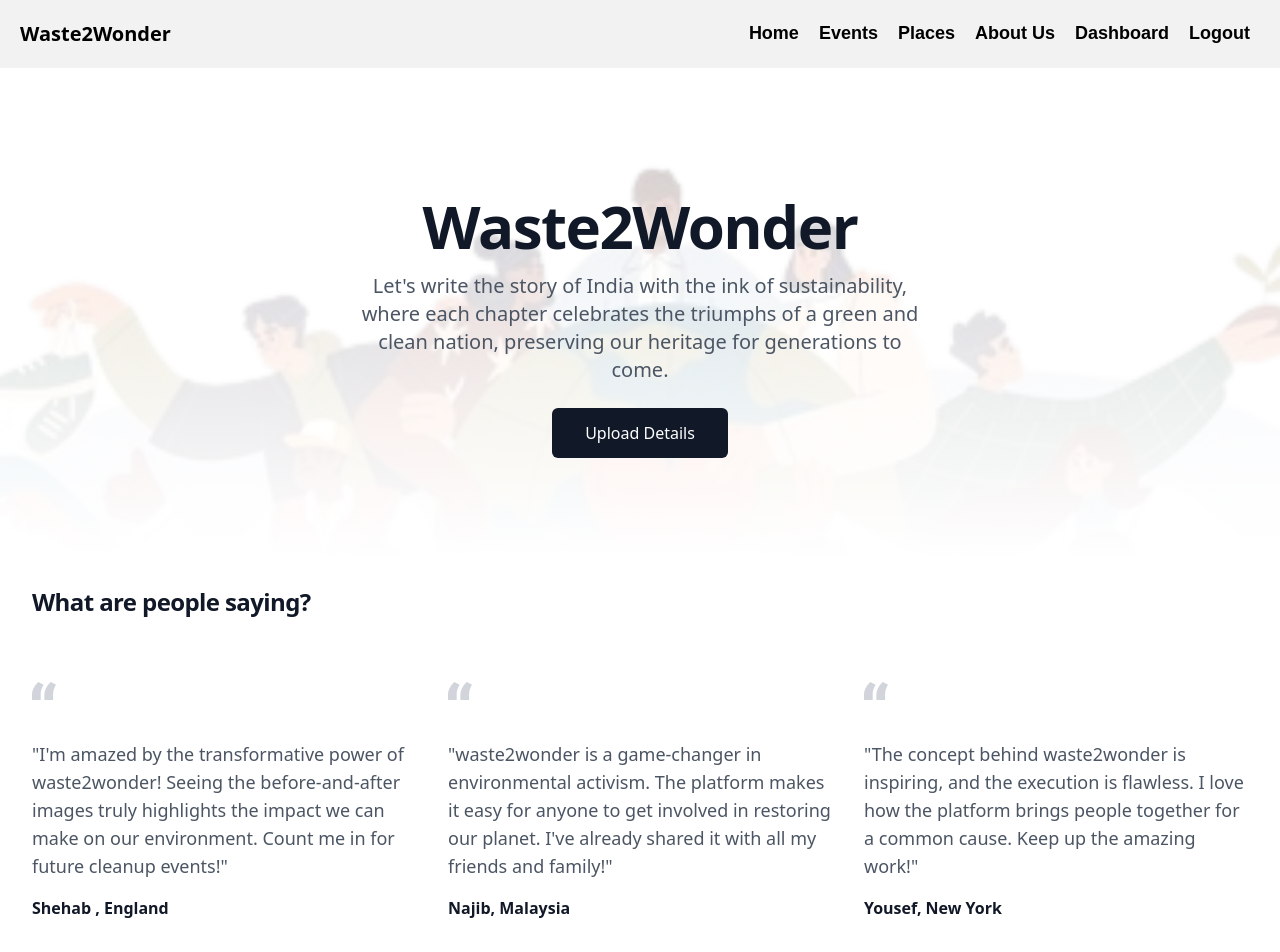
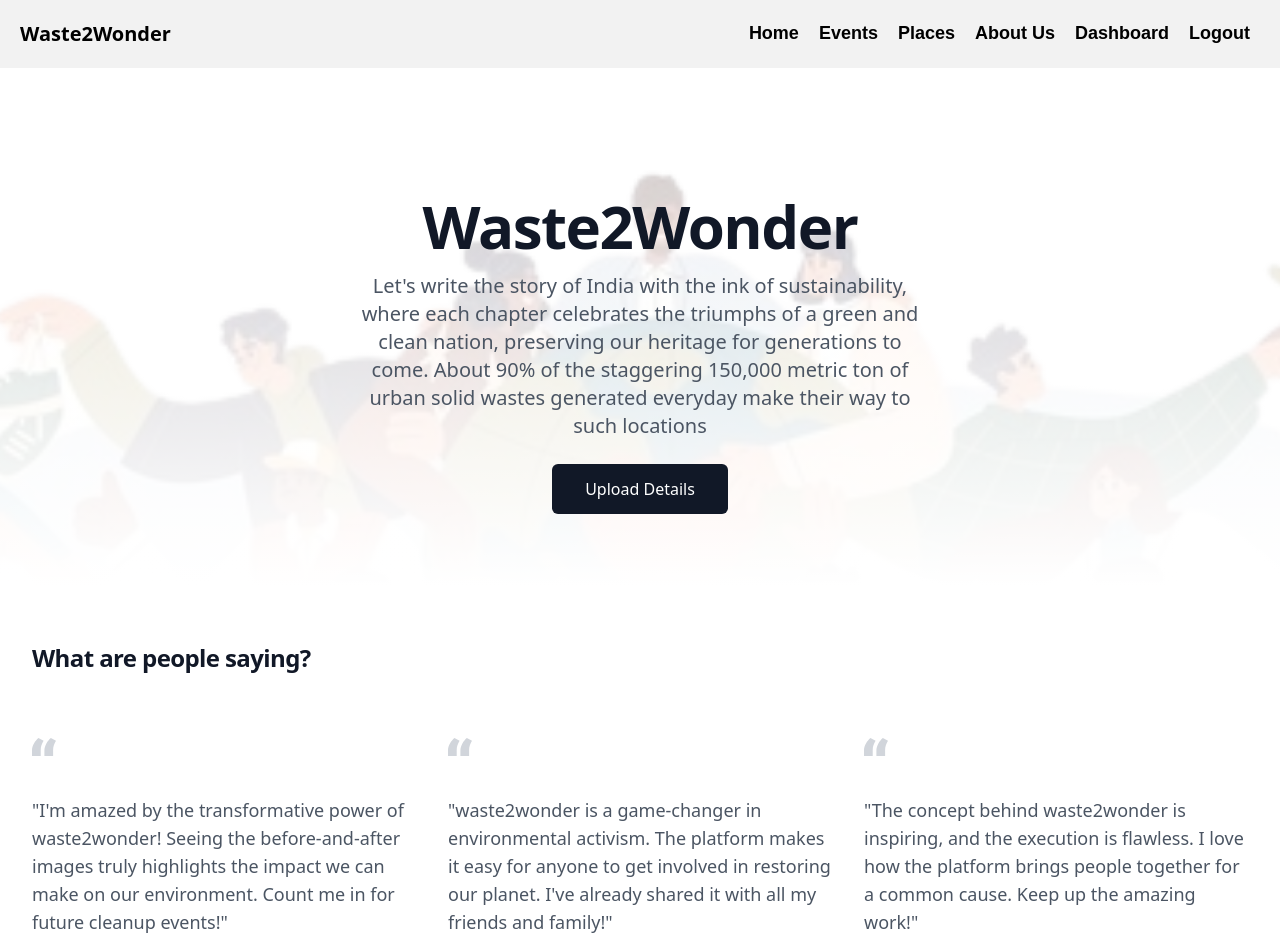
Before and after one commit to rounakrajput/waste2wonder, a Next.js app: page /dashboard in a window 1280 px wide. Shown: the top 952 px of the page. Built offline with nearby package versions, Linux system fonts and the light colour scheme; no server answers; sample sign-in values are in the browser's storage.

Commit message:
starting...

```diff
--- a/pages/dashboard.js
+++ b/pages/dashboard.js
@@ -145,6 +145,8 @@ const Dashboard = () => {
             Let's write the story of India with the ink of sustainability, where
             each chapter celebrates the triumphs of a green and clean nation,
             preserving our heritage for generations to come.
+
+            About 90% of the staggering 150,000 metric ton of urban solid wastes generated everyday make their way to such locations
           </p>
           <button
             onClick={toggleModal}
@@ -299,7 +301,7 @@ const Dashboard = () => {
                   events!"
                 </p>
                 <cite className="mt-4 block font-semibold not-italic text-gray-900">
-                  Shehab , England
+                  Delhi , India
                 </cite>
               </div>
             </blockquote>
@@ -324,7 +326,7 @@ const Dashboard = () => {
                   family!"
                 </p>
                 <cite className="mt-4 block font-semibold not-italic text-gray-900">
-                  Najib, Malaysia
+                  Maharashtra, India
                 </cite>
               </div>
             </blockquote>
@@ -348,7 +350,7 @@ const Dashboard = () => {
                   together for a common cause. Keep up the amazing work!"
                 </p>
                 <cite className="mt-4 block font-semibold not-italic text-gray-900">
-                  Yousef, New York
+                  Chennai, India
                 </cite>
               </div>
             </blockquote>
--- a/pages/index.js
+++ b/pages/index.js
@@ -37,6 +37,11 @@ const Index = () => {
             style={{ maxWidth: "100%", height: "auto", overflow: "hidden" }}
           />
         </div>
+        <p className="mx-auto max-w-xl text-xl text-gray-600">
+            Let's write the story of India with the ink of sustainability, where
+            each chapter celebrates the triumphs of a green and clean nation,
+            preserving our heritage for generations to come.
+          </p>
       </main>
 
       <Carousel
@@ -68,7 +73,7 @@ const Index = () => {
         />
         <div className={styles.event_text}>
           <p className="font-semibold text-xl mx-4 text-justify">
-          The total quantity of Solid waste generated in the country is 160038.9 TPD of which 152749.5 TPD of waste is collected at a collection efficiency of 95.4%. Cities all over the country produce tons of waste that often goes to landfills, further polluting the environment. According to a CNN news report, India is home to over 3,100 landfills scattered throughout the country</p>
+          The total quantity of Solid waste generated in the country is 160038.9 TPD of which 152749.5 TPD of waste is collected at a collection efficiency of 95.4%. Cities all over the country produce tons of waste that often goes to landfills, further polluting the environment. According to a CNN news report, India is home to over 3,100 landfills scattered throughout the country.Every year India is filling the land with waste and pollutatnts covering 1580 acre of land.</p>
         </div>
       </section>
 
```
Also changed, not shown: public/images/Ghazipur Land fill.jpg (added).
